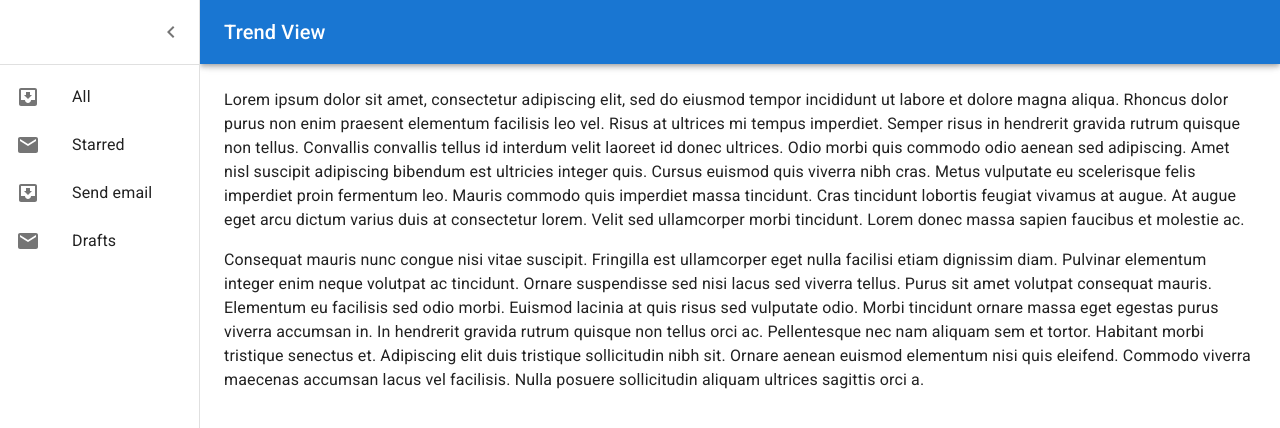
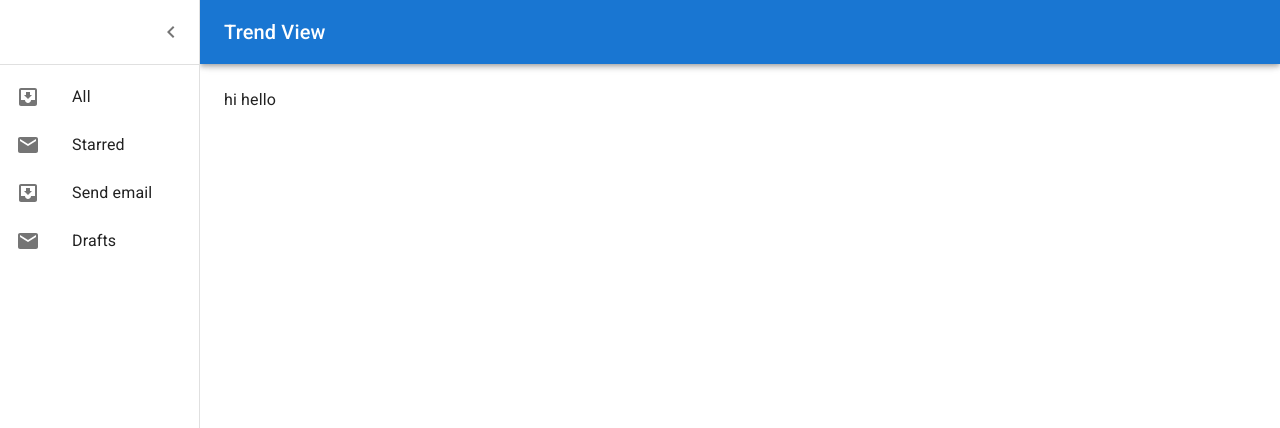
Before and after one commit to zsteen13/trend-view, a React (Create React App) app: page / in a window 1280 px wide. Shown: the top 428 px of the page. Built offline with nearby package versions, Linux system fonts and the light colour scheme.

Commit message:
refactoring header and views

```diff
--- a/src/components/NavView.js
+++ b/src/components/NavView.js
@@ -1,11 +1,10 @@
 import React from 'react';
-import { styled, useTheme } from '@mui/material/styles';
+import { styled } from '@mui/material/styles';
 import Box from '@mui/material/Box';
 import CssBaseline from '@mui/material/CssBaseline';
-import Typography from '@mui/material/Typography';
 import HeaderBar from './navigation/HeaderBar';
-import DrawerHeader from './navigation/DrawerHeader';
 import TabDrawer from './navigation/TabDrawer';
+import DataView from './body/DataView';
 
 const drawerWidth = 200;
 
@@ -29,7 +28,6 @@ const Main = styled('main', { shouldForwardProp: (prop) => prop !== 'open' })(
 );
 
 export default function PersistentDrawerLeft() {
-  const theme = useTheme();
   const [open, setOpen] = React.useState(true);
 
   const handleDrawerOpen = () => {
@@ -46,34 +44,7 @@ export default function PersistentDrawerLeft() {
       <HeaderBar open={open} handleDrawerOpen={handleDrawerOpen} drawerWidth={drawerWidth} />
       <TabDrawer drawerWidth={drawerWidth} handleDrawerClose={handleDrawerClose} open={open} />
       <Main open={open}>
-        <DrawerHeader />
-        <Typography paragraph>
-          Lorem ipsum dolor sit amet, consectetur adipiscing elit, sed do eiusmod
-          tempor incididunt ut labore et dolore magna aliqua. Rhoncus dolor purus non
-          enim praesent elementum facilisis leo vel. Risus at ultrices mi tempus
-          imperdiet. Semper risus in hendrerit gravida rutrum quisque non tellus.
-          Convallis convallis tellus id interdum velit laoreet id donec ultrices.
-          Odio morbi quis commodo odio aenean sed adipiscing. Amet nisl suscipit
-          adipiscing bibendum est ultricies integer quis. Cursus euismod quis viverra
-          nibh cras. Metus vulputate eu scelerisque felis imperdiet proin fermentum
-          leo. Mauris commodo quis imperdiet massa tincidunt. Cras tincidunt lobortis
-          feugiat vivamus at augue. At augue eget arcu dictum varius duis at
-          consectetur lorem. Velit sed ullamcorper morbi tincidunt. Lorem donec massa
-          sapien faucibus et molestie ac.
-        </Typography>
-        <Typography paragraph>
-          Consequat mauris nunc congue nisi vitae suscipit. Fringilla est ullamcorper
-          eget nulla facilisi etiam dignissim diam. Pulvinar elementum integer enim
-          neque volutpat ac tincidunt. Ornare suspendisse sed nisi lacus sed viverra
-          tellus. Purus sit amet volutpat consequat mauris. Elementum eu facilisis
-          sed odio morbi. Euismod lacinia at quis risus sed vulputate odio. Morbi
-          tincidunt ornare massa eget egestas purus viverra accumsan in. In hendrerit
-          gravida rutrum quisque non tellus orci ac. Pellentesque nec nam aliquam sem
-          et tortor. Habitant morbi tristique senectus et. Adipiscing elit duis
-          tristique sollicitudin nibh sit. Ornare aenean euismod elementum nisi quis
-          eleifend. Commodo viverra maecenas accumsan lacus vel facilisis. Nulla
-          posuere sollicitudin aliquam ultrices sagittis orci a.
-        </Typography>
+        <DataView />
       </Main>
     </Box>
   );
--- /dev/null
+++ b/src/components/body/DataView.js
@@ -0,0 +1,14 @@
+import { Typography } from '@mui/material';
+import DrawerHeader from '../navigation/DrawerHeader';
+
+export default function DataView() {
+
+  return (
+    <>
+      <DrawerHeader />
+      <Typography>
+        hi hello
+      </Typography>
+    </>
+  );
+}
--- a/src/components/navigation/HeaderBar.js
+++ b/src/components/navigation/HeaderBar.js
@@ -43,5 +43,5 @@ export default function({drawerWidth, open, handleDrawerOpen}) {
           </Typography>
         </Toolbar>
       </AppBar>
-  )
+  );
 }
```
